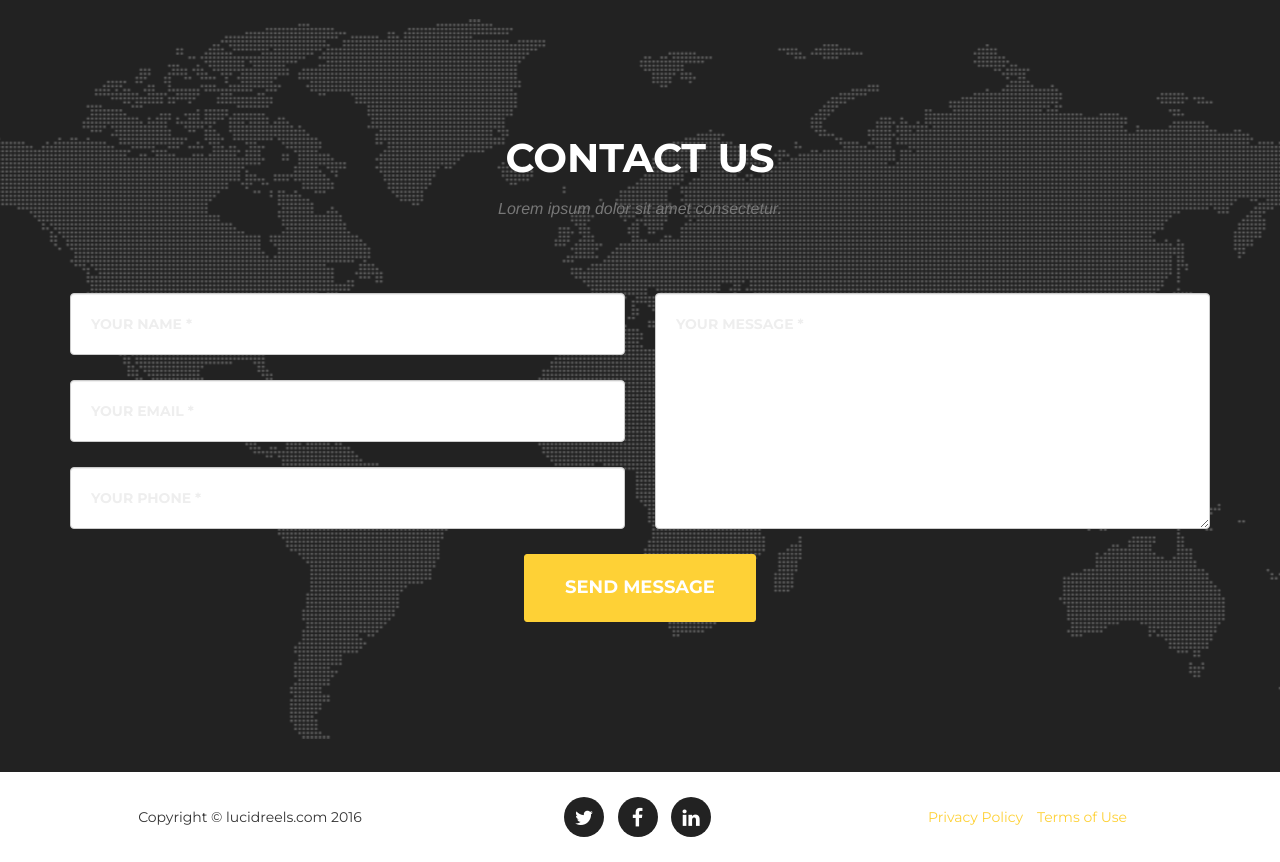
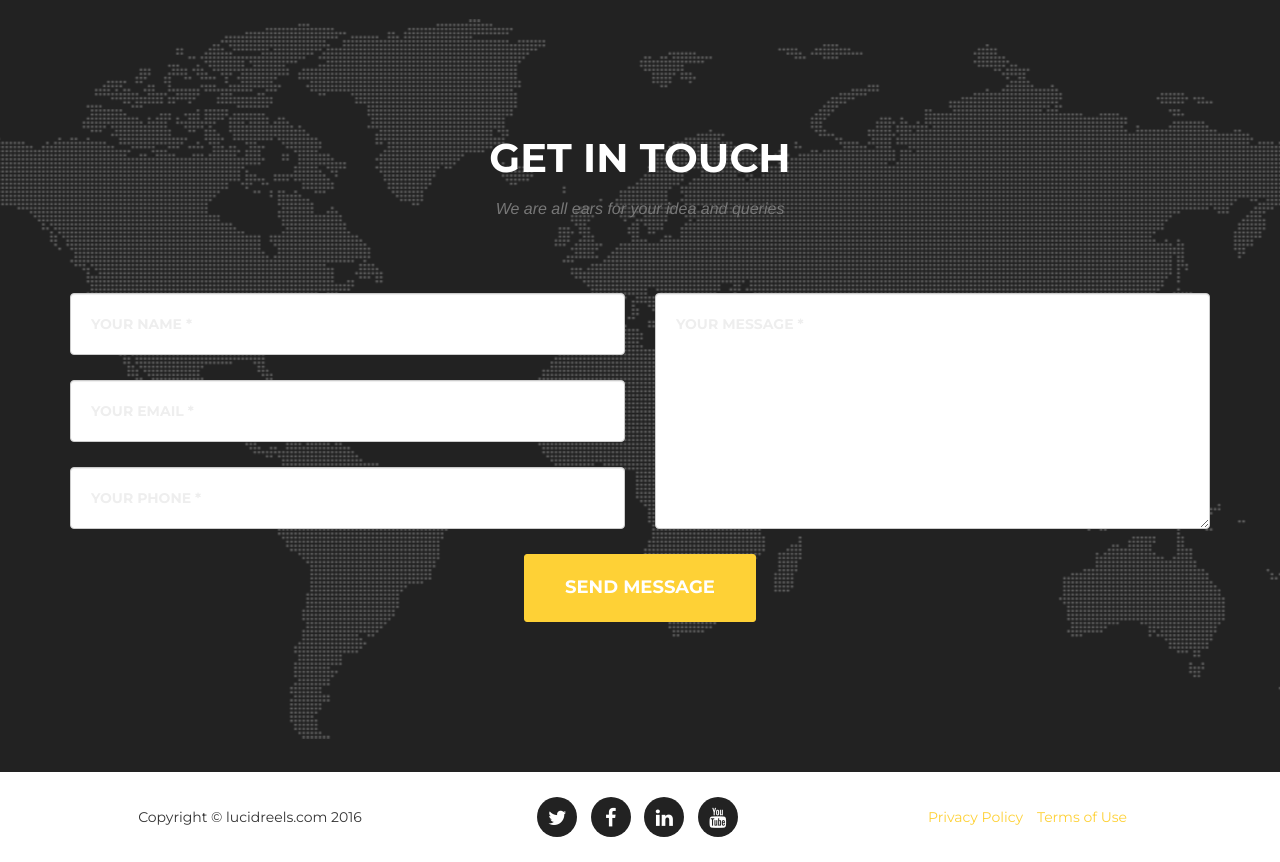
Before and after one commit to lucidreels/lucidreels, a website: page index.html in a window 1280 px wide. Shown: the part 5540-6402 px from the top of the page. Drawn offline with nearby package versions, Linux system fonts and the light colour scheme; a web font is replaced by a local one.

Commit message:
Update index.html

```diff
--- a/index.html
+++ b/index.html
@@ -399,8 +399,8 @@
         <div class="container">
             <div class="row">
                 <div class="col-lg-12 text-center">
-                    <h2 class="section-heading">Contact Us</h2>
-                    <h3 class="section-subheading text-muted">Lorem ipsum dolor sit amet consectetur.</h3>
+                    <h2 class="section-heading">Get In Touch</h2>
+                    <h3 class="section-subheading text-muted">We are all ears for your idea and queries</h3>
                 </div>
             </div>
             <div class="row">
@@ -449,9 +449,11 @@
                     <ul class="list-inline social-buttons">
                         <li><a href="#"><i class="fa fa-twitter"></i></a>
                         </li>
-                        <li><a href="#"><i class="fa fa-facebook"></i></a>
+                        <li><a href="https://www.facebook.com/lucidreels/"><i class="fa fa-facebook"></i></a>
                         </li>
                         <li><a href="#"><i class="fa fa-linkedin"></i></a>
+                        </li>
+                        <li><a href="#"><i class="fa fa-youtube"></i></a>
                         </li>
                     </ul>
                 </div>
```
